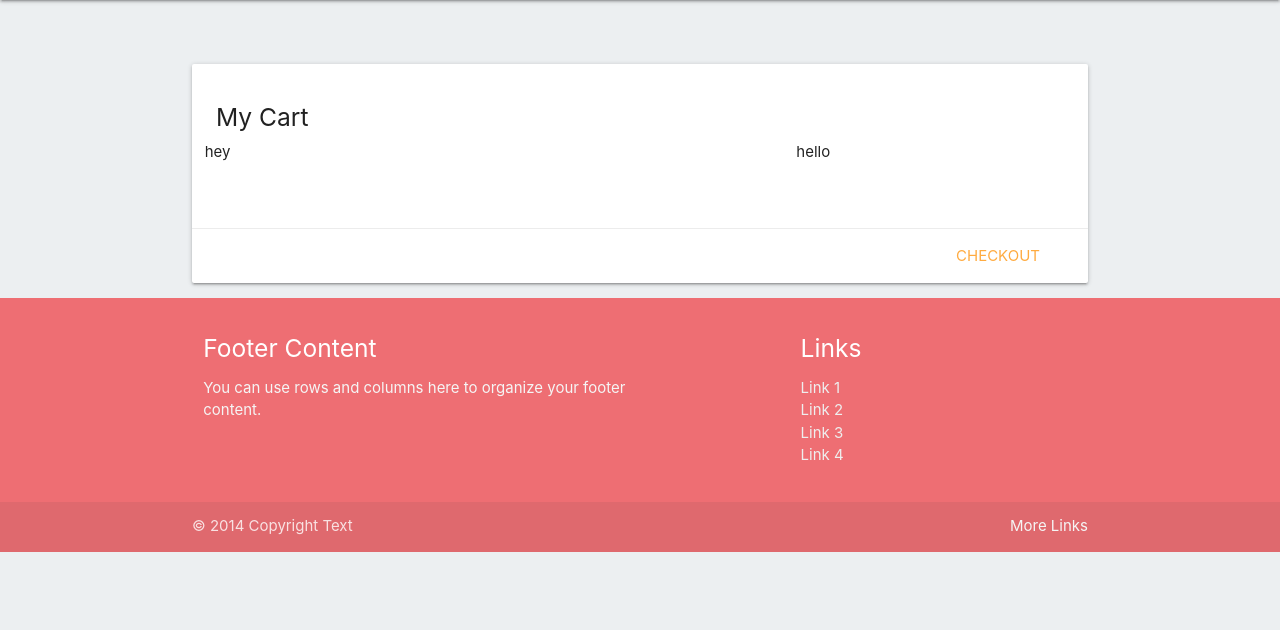
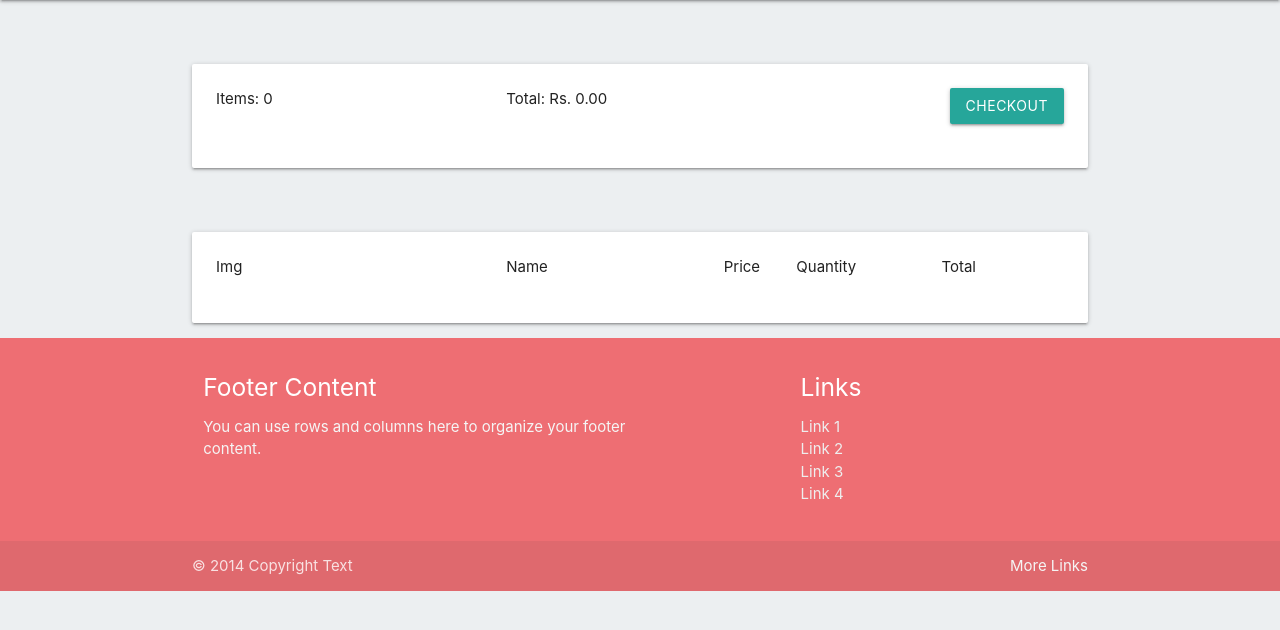
Before and after one commit to shreyashsrivastava/Ecommerce-App, a Django app: page /cart in a window 1280 px wide. Shown: the part 64-694 px from the top of the page. Run offline with Django 3.2, Linux system fonts and the light colour scheme; some libraries are stand-ins or nearby versions.

Commit message:
added several models and rendered it in templates

```diff
--- a/meridukaan/static/meridukaan/style.css
+++ b/meridukaan/static/meridukaan/style.css
@@ -55,3 +55,25 @@ footer{
 #cart-card{
     margin-top: 5%;
 }
+
+#down{
+    float: left;
+    width: 20px;
+    height: 20px;
+}
+
+#up{
+    float: right;
+    float: inline;
+    width: 20px;
+    height: 20px;
+}
+
+.input-group{
+    height: 10px;
+}
+
+#myNumber{
+    margin-right: -50px;
+    padding-right: -200px;
+}
--- a/meridukaan/templates/meridukaan/base.html
+++ b/meridukaan/templates/meridukaan/base.html
@@ -71,11 +71,26 @@
 
     <!-- Compiled and minified JavaScript -->
     <script src="https://cdnjs.cloudflare.com/ajax/libs/materialize/1.0.0/js/materialize.min.js"></script>
+    <script data-require="jquery@3.1.1" data-semver="3.1.1" src="https://ajax.googleapis.com/ajax/libs/jquery/3.1.1/jquery.min.js"></script>
     <script>
         document.addEventListener('DOMContentLoaded', function() {
             var elems = document.querySelectorAll('.sidenav');
             var instances = M.Sidenav.init(elems, {draggable:'True'});
         });
+
+        function up(max) {
+    document.getElementById("myNumber").value = parseInt(document.getElementById("myNumber").value) + 1;
+    if (document.getElementById("myNumber").value >= parseInt(max)) {
+        document.getElementById("myNumber").value = max;
+    }
+}
+function down(min) {
+    document.getElementById("myNumber").value = parseInt(document.getElementById("myNumber").value) - 1;
+    if (document.getElementById("myNumber").value <= parseInt(min)) {
+        document.getElementById("myNumber").value = min;
+    }
+}
+
     </script>
 </body>
 </html>
--- a/meridukaan/templates/meridukaan/cart.html
+++ b/meridukaan/templates/meridukaan/cart.html
@@ -6,25 +6,69 @@
     <div class="card horizontal">
       <div class="card-stacked">
         <div class="card-content">
-          <h5 class="left-align">My Cart</h5>
           <div class="row">
-            <div class="col l8 m12 s12">
-                <div class="row">
-                    hey
-
-                </div>
+            <div class="col l4 m4 s12">
+              Items: {{ order.get_cart_items }}
             </div>
-
-            <div class="col l4 m12 s12">
-                hello
+            <div class="col l4 m4 s12">
+              Total: Rs. {{ order.get_cart_total|floatformat:2}}
+            </div>
+            <div class="col l4 m4 s12">
+              <a href="{% url 'meridukaan:checkout' %}" class="waves-effect waves-light btn right">Checkout</a>
             </div>
           </div>
-        </div>
-        <div class="card-action right-align">
-          <a href="{% url 'meridukaan:checkout' %}">Checkout</a>
         </div>
       </div>
     </div>
 </div>
 
+<div id='cart-card' class="container col s12 m12 l12">
+  <div class="card horizontal">
+    <div class="card-stacked">
+      <div class="card-content">
+        <div class="row">
+          <div class="col l4 m4 s12">
+            Img
+          </div>
+          <div class="col l3 m3 s12">
+            Name
+          </div>
+          <div class="col l1 m1 s12">
+            Price
+          </div>
+          <div class="col l2 m2 s12">
+            Quantity
+          </div>
+          <div class="col l2 m2 s12">
+            Total
+          </div>
+        </div>
+
+        {% for item in items %}
+
+        <div class="row">
+          <div class="col l4 m4 s12">
+            <img src="{{ item.product.image.url }}" alt="" height="100px" width="200px">
+          </div>
+          <div class="col l3 m3 s12">
+            {{ item.product.name }}
+          </div>
+          <div class="col l1 m1 s12">
+            {{ item.product.price|floatformat:2 }}
+          </div>
+          <div class="col l2 m2 s12">
+            <input id="pincode" type="number" class="validate" value="{{ item.quantity }}">
+          </div>
+          <div class="col l2 m2 s12">
+            {{ item.get_total }}
+          </div>
+        </div>
+
+        {% endfor %}
+
+      </div>
+    </div>
+  </div>
+</div>
+
 {% endblock %}
--- a/meridukaan/views.py
+++ b/meridukaan/views.py
@@ -1,15 +1,39 @@
 from django.shortcuts import render
 from django.views.generic import ListView
-from .models import product
+from .models import *
 # Create your views here.
 
 class productlist(ListView):
-    model = product
+    model = Product
     context_object_name = 'product_list'
     template_name = 'meridukaan/home.html'
 
 def cart(request):
-    return render(request, 'meridukaan/cart.html')
+    if request.user.is_authenticated:
+        customer = request.user.customer
+        order, created = Order.objects.get_or_create(customer=customer, complete=False)
+        items = order.orderitem_set.all()
+    else:
+        items = []
+        order = {'get_cart_items':0, 'get_cart_total':0}
+
+    for_front = {
+        'items':items,
+        'order':order,
+    }
+    return render(request, 'meridukaan/cart.html', for_front)
 
 def checkout(request):
-    return render(request, 'meridukaan/checkout.html')
+    if request.user.is_authenticated:
+        customer = request.user.customer
+        order, created = Order.objects.get_or_create(customer=customer, complete=False)
+        items = order.orderitem_set.all()
+    else:
+        items = []
+        order = {'get_cart_items':0, 'get_cart_total':0}
+
+    for_front = {
+        'items':items,
+        'order':order,
+    }
+    return render(request, 'meridukaan/checkout.html', for_front)
```
Also changed, not shown: meridukaan/admin.py (+6 -5 lines), meridukaan/models.py (+64 -9 lines), meridukaan/templates/meridukaan/checkout.html (+46 -5 lines), meridukaan/templates/meridukaan/home.html (+4 -4 lines), meridukaan/migrations/0006_auto_20200720_1918.py (added), meridukaan/migrations/0007_auto_20200720_2036.py (added).
